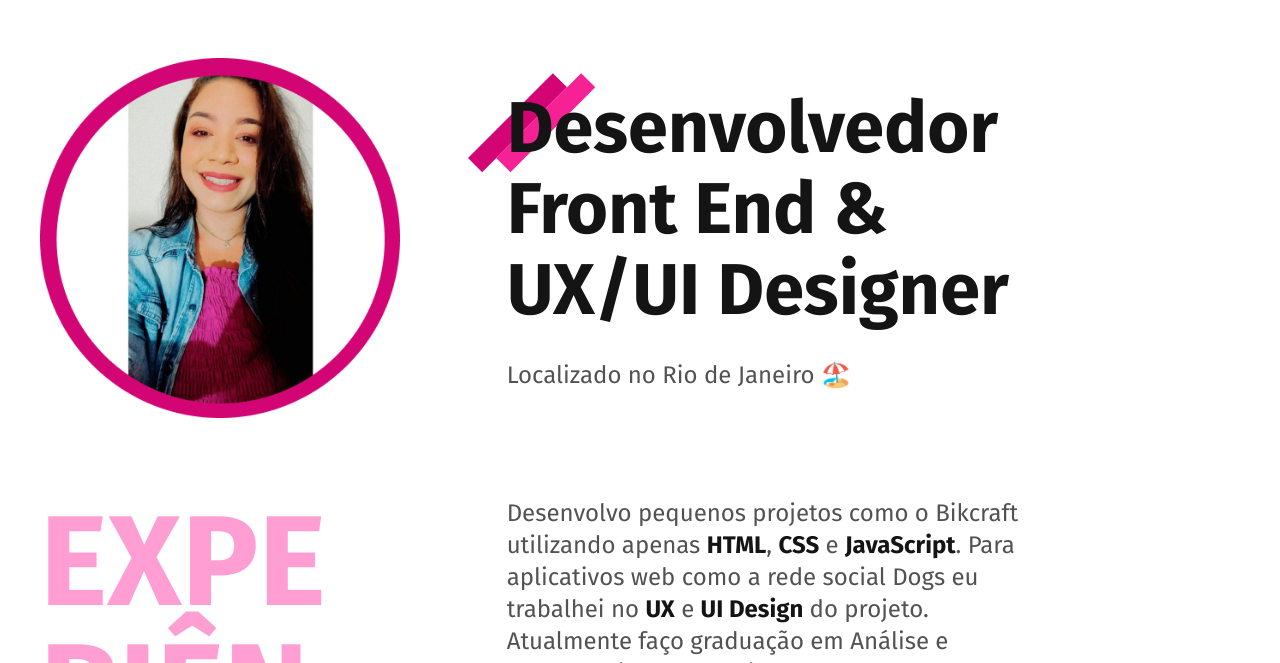
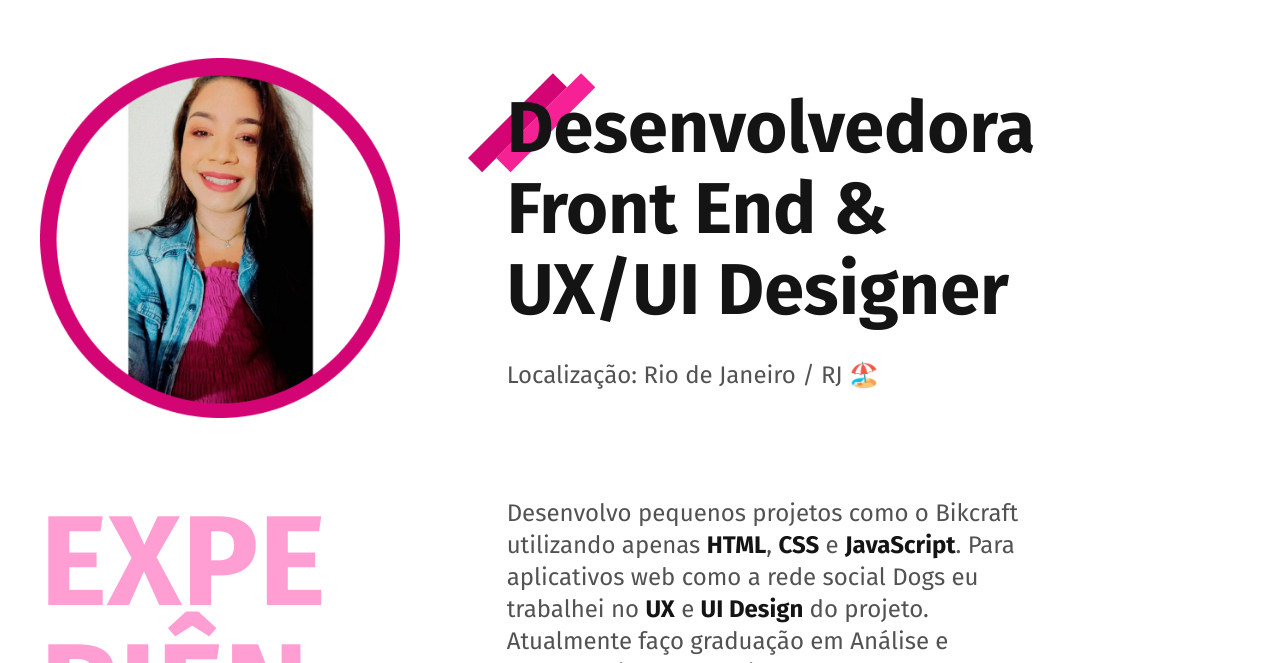
Before and after one commit to TayMachadoPaes/TayMachadoPaes.github.io, a plain HTML site: page index.html in a window 1280 px wide. Shown: the part 137-800 px from the top of the page. Drawn offline with Linux system fonts and the light colour scheme.

Commit message:
atualização de titulo e localidade

```diff
--- a/index.html
+++ b/index.html
@@ -28,8 +28,8 @@
   <main class="introducao">
     <img src="./img/perfil.jpg" alt="foto-perfil" width="360" height="520">
     <div>
-      <h1>Desenvolvedor<br>Front End &<br>UX/UI Designer</h1>
-      <p>Localizado no Rio de Janeiro 🏖️</p>
+      <h1>Desenvolvedora<br>Front End &<br>UX/UI Designer</h1>
+      <p>Localização: Rio de Janeiro / RJ 🏖️</p>
     </div>
   </main>
 
```
